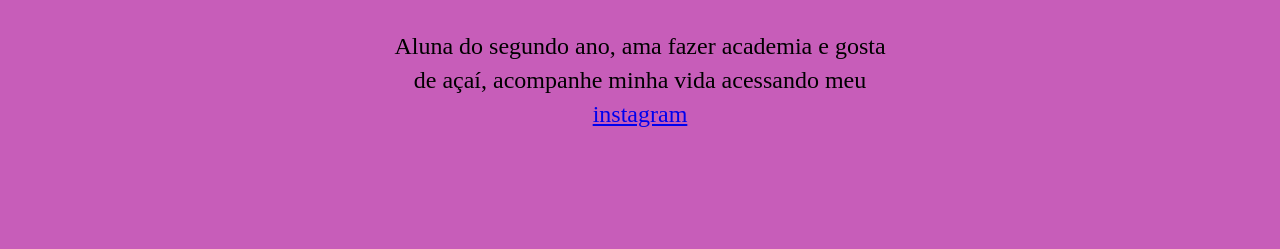
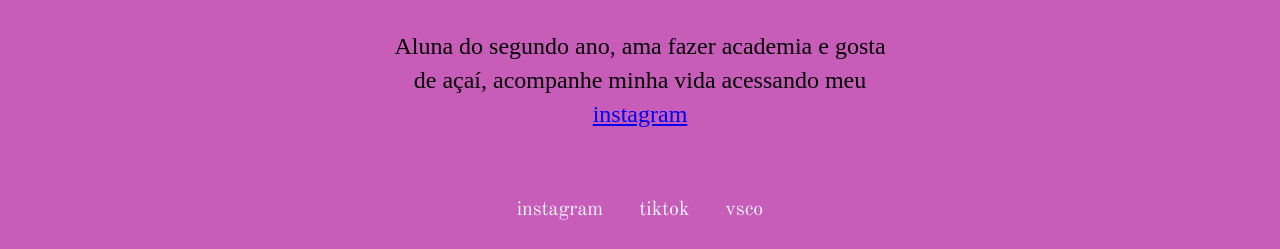
Before and after one commit to juliaclaraa/cursoformativodev, a plain HTML site: page index.html in a window 1280 px wide. Shown: the part 551-800 px from the top of the page. Drawn offline with nearby package versions, Linux system fonts and the light colour scheme.

Commit message:
juliaaafinal
conclusao

```diff
--- a/index.html
+++ b/index.html
@@ -29,6 +29,12 @@
         <h2>Estudante - Colégio cev</h2>
         <p>Aluna do segundo ano, ama fazer academia e gosta de açaí, acompanhe minha vida acessando meu <a href="https://www.instagram.com/juliaclaraa__?igsh=MTZ4YzJod25nNWNrdQ==" target="_blank">instagram</a></p>
     </div>
+<div>
+    <div class="links">
+        <a href="http://www.instagram.com/juliaclaraa__?igsh=MTZ4YzJod25nNWNrdQ==g">instagram</a>
+        <a href="http://www.tiktok.com/@juliaaaclaraa?_t=8kJZMx3LSMQ&_r=1">tiktok</a>
+        <a href="http://www.vsco.co/juliaaclaraa">vsco</a>
+    </div>
 
 </body>
 </html>
--- a/style.css
+++ b/style.css
@@ -12,10 +12,10 @@ header {
   border-bottom: 1px solid;
   background-color: rgb(138, 23, 119);
 }
-header div {
+.links {
 text-align: center;
 }
-header div a {
+.links a {
 font-family: "Old Standard TT", serif;
      color: aliceblue;
      font-size: 20px;
@@ -23,7 +23,7 @@ font-family: "Old Standard TT", serif;
      margin: 0 16px;
      text-decoration: none;
 }
-header div a:hover {
+.links a:hover {
 color: rgb(114, 8, 201);
 transition: color 700ms;
 }
```
